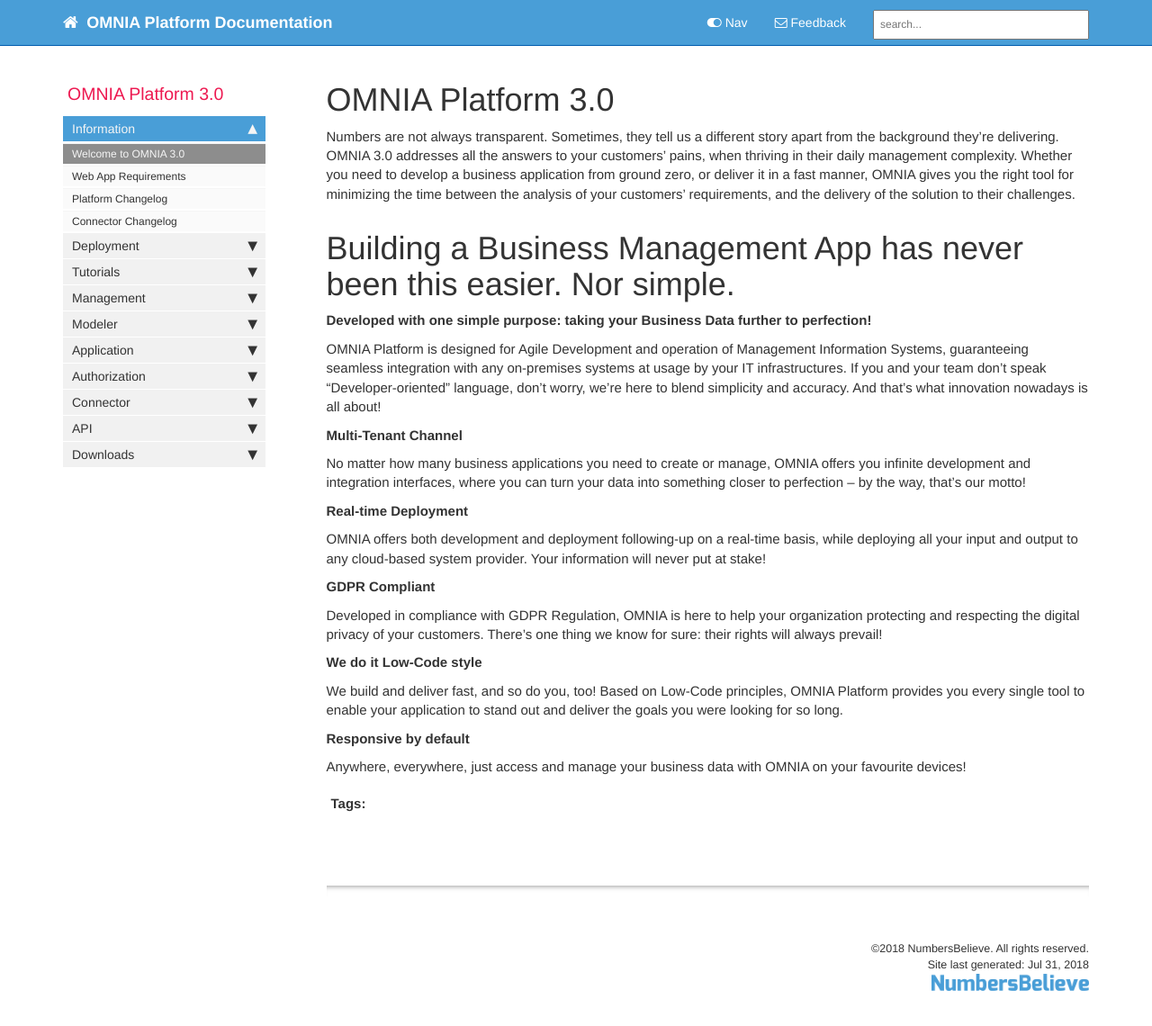
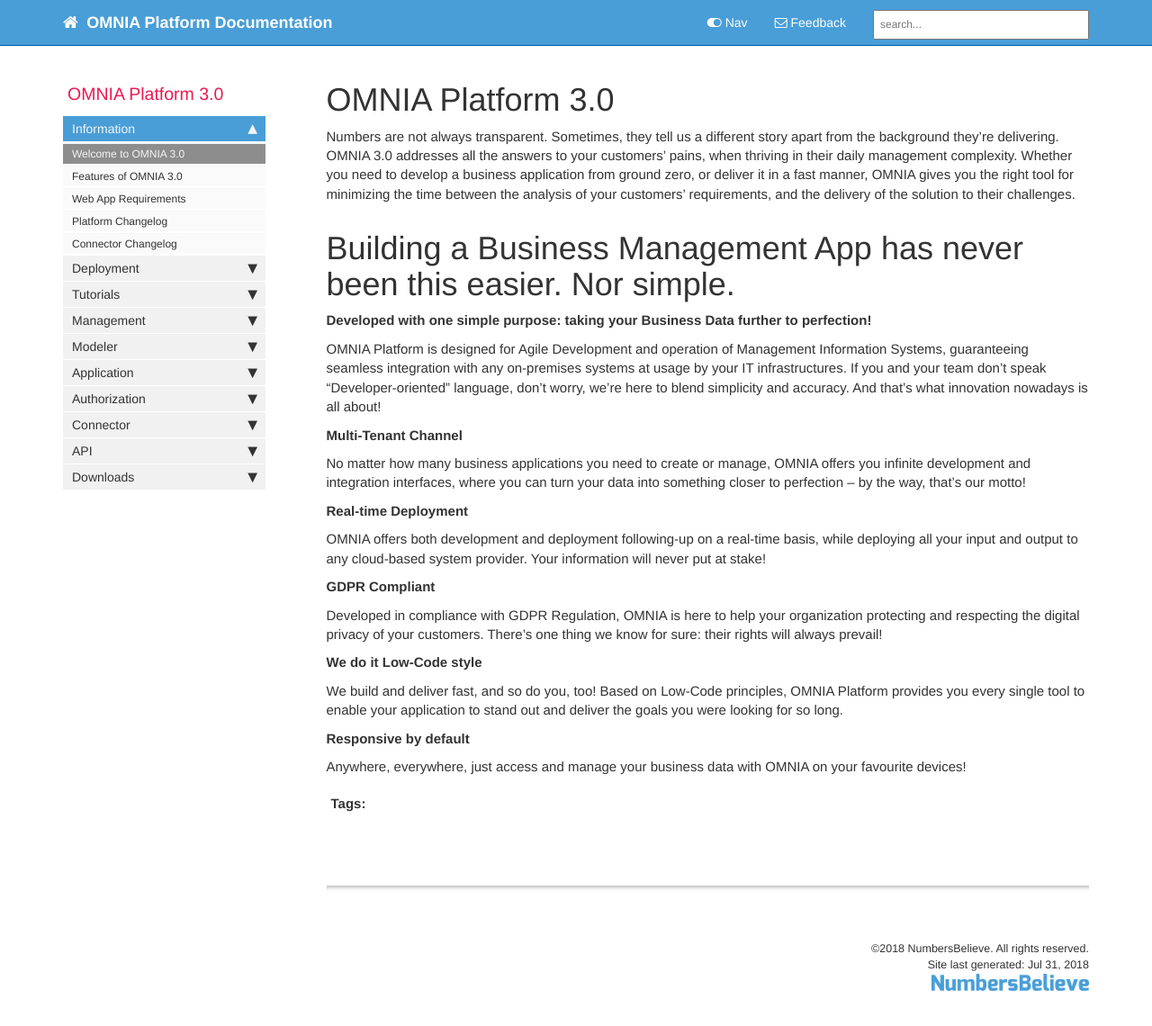
Before and after one commit to daniel8lopes/omnia3, a Jekyll site: the page built from docs/index.md, in a window 1280 px wide and 1161 px high. Shown: the top 1140 px of the window at 90% size. Built offline with Jekyll 4.4.1, drawn with Linux system fonts in a browser that asks for light colours; nearby versions of some CDN libraries; comment, search, counter and statistics services are not loaded.

Commit message:
Add Features to sidebar

```diff
--- a/docs/_data/sidebars/omnia3_sidebar.yml
+++ b/docs/_data/sidebars/omnia3_sidebar.yml
@@ -25,6 +25,10 @@ entries:
     folderitems:
     - title: Welcome to OMNIA 3.0
       url: /index.html
+      output: web, pdf
+
+    - title: Features of OMNIA 3.0
+      url: /omnia3_features.html
       output: web, pdf
 
     - title: Web App Requirements
```
